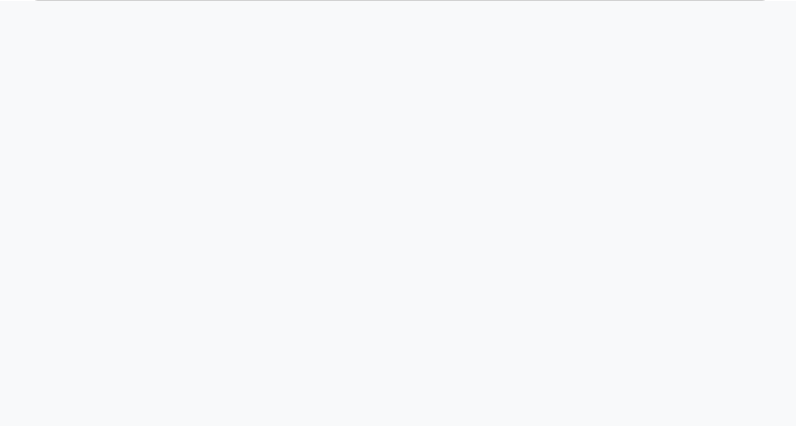
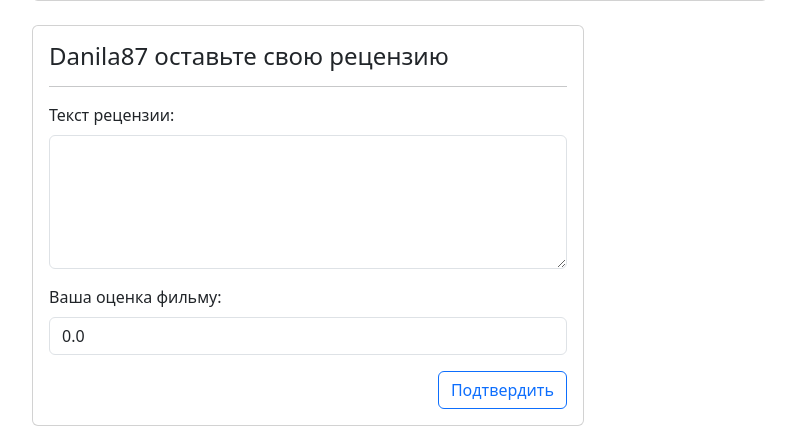
Before and after one commit to Danila87/django_Movie, a Django app: a page that uses movie_app/templates/detail_movie.html in a window 1280 px wide. Shown: the part 1289-1715 px from the top of the page, without its empty margins (50-846 px from the left). Before the commit the page ends 1290 px from the top, so only its background shows below. Run offline with Django 4.2, Linux system fonts and the light colour scheme; a user stored in the database is signed in; data comes from the database, SQL or seed files in the repository; both versions use the stored data as it was after the commit.

Commit message:
create modelform Review for about movie template

```diff
--- a/movie_app/base_templates/detail_base.html
+++ b/movie_app/base_templates/detail_base.html
@@ -22,7 +22,12 @@
 
     </div>
 
-        {% block additional_block %} {% endblock %}
+    <div class="row mt-4">
+        <div class="col-8">
+            {% block additional_block %} {% endblock %}
+        </div>
+    </div>
+
 
     </div>
 
--- a/movie_app/forms.py
+++ b/movie_app/forms.py
@@ -47,3 +47,21 @@ class AuthenticationUserForm(AuthenticationForm):
         'class': 'form-control',
         'placeholder': '*************'
     }))
+
+
+class ReviewForm(forms.ModelForm):
+
+    class Meta:
+
+        model = models.Review
+        fields = ['text_review', 'user_rating']
+
+        labels = {
+            'text_review': 'Текст рецензии: ',
+            'user_rating': 'Ваша оценка фильму: '
+        }
+
+        widgets = {
+            'text_review': forms.Textarea(attrs={'class': 'form-control', 'rows': '5'}),
+            'user_rating': forms.NumberInput(attrs={'class': 'form-control col-2', 'min': 0, 'max': 10})
+        }
--- a/movie_app/templates/detail_movie.html
+++ b/movie_app/templates/detail_movie.html
@@ -76,3 +76,43 @@
     </div>
 
 {% endblock %}
+
+
+{% block additional_block %}
+
+<div class="card w-75" style="width: 18rem;">
+        <div class="card-body">
+
+        {% if not request.user.is_authenticated %}
+
+        	<h4 class="card-title">Оставлять рецензии могут только авторизованные пользователи</h4>
+            <h6>Пожалуйста <a href="#">войдите</a> или <a href="#">зарегистрируйтесь</a>.</h6>
+
+        {% else %}
+
+             <h4 class="card-title">{{ request.user.username }} оставьте свою рецензию</h4>
+            <hr>
+
+            <form method="POST">{% csrf_token %}
+
+            {% for f in form %}
+
+                <div class="mb-3">
+                    <label for="{{ f.id_for_label }}" class="form-label">{{ f.label }}</label>
+                    {{ f }}
+                </div>
+
+            {% endfor %}
+
+                <div class="d-flex justify-content-end">
+                    <button type="submit" class="btn btn-outline-primary">Подтвердить</button>
+                </div>
+
+            </form>
+
+        {% endif %}
+
+        </div>
+      </div>
+
+{% endblock %}
--- a/movie_app/views.py
+++ b/movie_app/views.py
@@ -5,6 +5,7 @@ from django.urls import reverse_lazy
 from django.views.generic import ListView, DetailView, CreateView
 from django.views.generic.edit import ModelFormMixin
 
+from datetime import date
 from . import forms
 from . import models
 # Create your views here.
@@ -92,7 +93,7 @@ class AllPersons(ListView):
     pass
 
 
-class AboutMovie(DetailView):
+class AboutMovie(ModelFormMixin, DetailView):
 
     model = models.Movie
 
@@ -101,11 +102,8 @@ class AboutMovie(DetailView):
 
     context_object_name = 'movie'
 
-    #form_class = ReviewForm
-    #date_today = date.today()
-
-    def get_success_url(self):
-        return reverse('main_menu')
+    form_class = forms.ReviewForm
+    date_today = date.today()
 
     def get_context_data(self, **kwargs):
 
```
Also changed, not shown: db.sqlite3.
